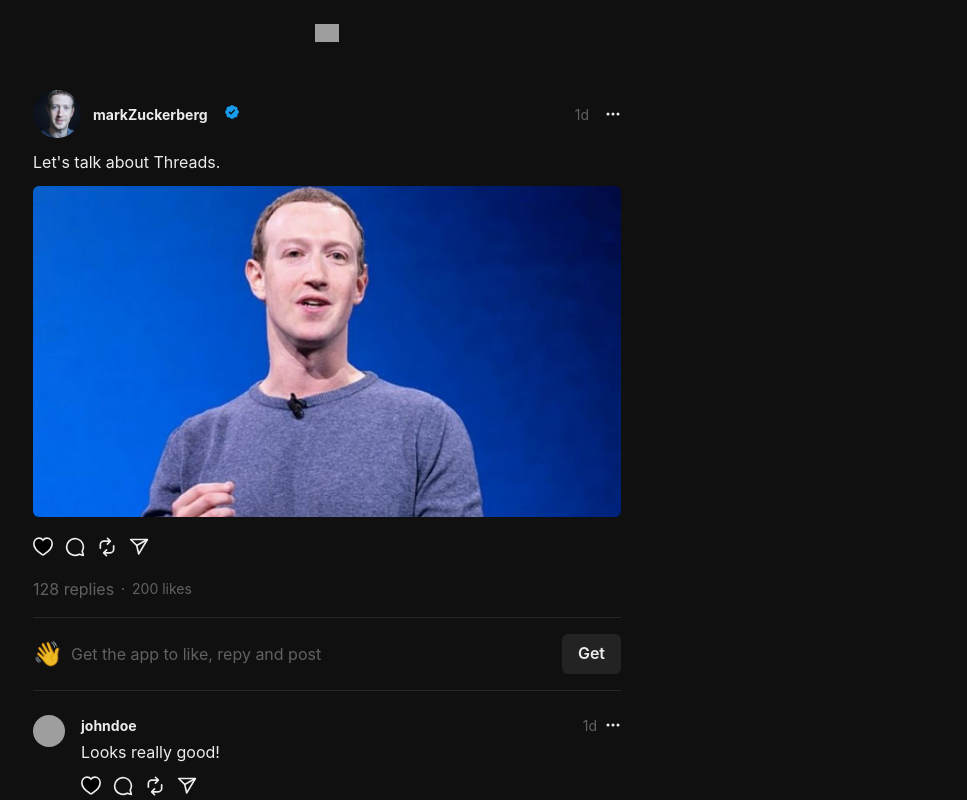
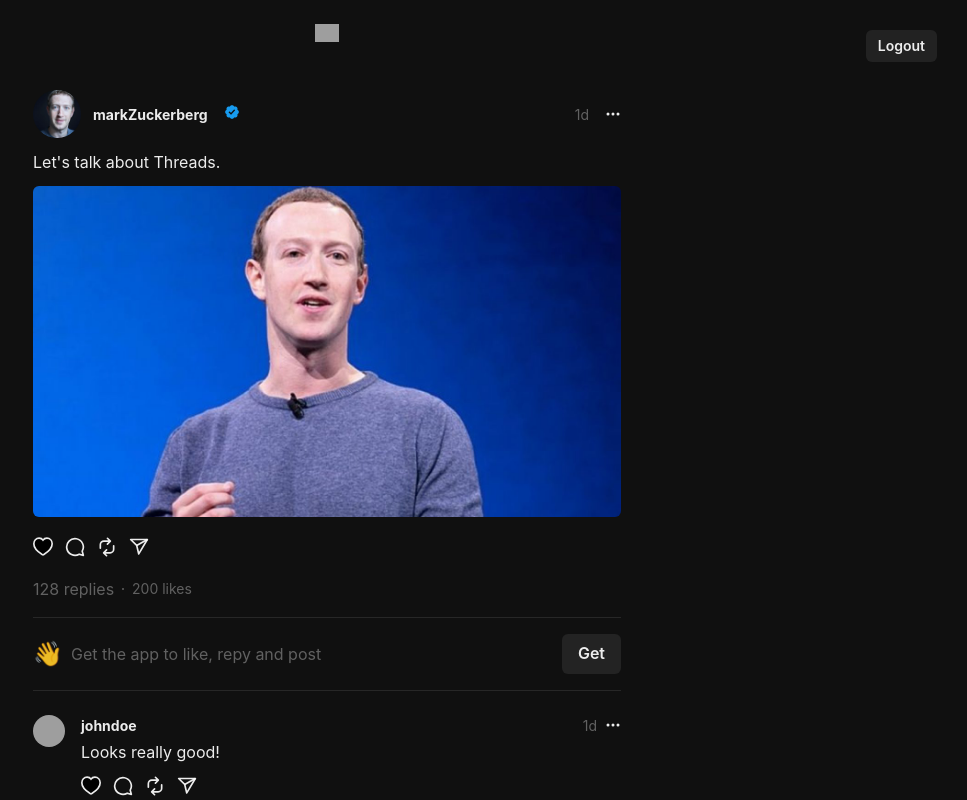
Before and after one commit to amisu-ctr/threadsclone-client, a React (Vite) app: page /markzuckerberg/post/1 in a window 1280 px wide. Shown: the top 800 px of the page, without its empty margins (313-1280 px from the left). Built offline with nearby package versions, Linux system fonts and the light colour scheme; sample sign-in values are in the browser's storage; grey boxes are pictures that could not be loaded.

Commit message:
logout button

```diff
--- a/src/App.jsx
+++ b/src/App.jsx
@@ -1,22 +1,27 @@
 import { Container } from "@chakra-ui/react";
-import { Route, Routes } from "react-router-dom";
+import { Navigate, Route, Routes } from "react-router-dom";
 import UserPage from "./pages/UserPage";
 import Header from "./components/Header";
 import PostPage from './pages/PostPage'
 import HomePage from "./pages/HomePage";
 import AuthPage from "./pages/AuthPage";
+import { useRecoilValue } from "recoil";
+import userAtom from "./atoms/userAtom";
+import LogoutButton from "./components/LogoutButton";
 
 function App() {
+  const user = useRecoilValue(userAtom)
   return (
     <Container maxW="620px">
       <Header />
       <Routes>
-        <Route path="/" element={<HomePage />} />
-        <Route path="/auth" element={<AuthPage />} />
+        <Route path="/" element={user ? <HomePage /> : <Navigate to='/auth' />} />
+        <Route path="/auth" element={!user ? <AuthPage /> : <Navigate to='/' />} />
 
         <Route path="/:username" element={<UserPage />} />
         <Route path="/:username/post/:pid" element={<PostPage />} />
       </Routes>
+      {user && <LogoutButton />}
     </Container>
   );
 }
--- /dev/null
+++ b/src/components/LogoutButton.jsx
@@ -0,0 +1,37 @@
+import {Button} from '@chakra-ui/button'
+import { useSetRecoilState } from 'recoil'
+import userAtom from '../atoms/userAtom'
+import useShowToast from '../hooks/useShowToast'
+
+const LogoutButton = () => {
+    const setUser = useSetRecoilState(userAtom)
+    const showToast = useShowToast()
+    const handleLogout = async () => {
+        try {
+            const res = fetch('http://localhost:3000/api/users/logout', {
+                method: 'POST',
+                headers: {
+                    "content-Type": "application/json",
+                },
+            })
+            const data = await (await res).json();
+            console.log(data);
+            if(data.error) {
+                showToast("Error", data.error, 'error')
+                return;
+            }
+
+            localStorage.removeItem("user-threads")
+            setUser(null)
+        } catch (error) {
+            console.log(error)
+        }
+    }
+    return (
+        <Button position={"fixed"} top={'30px'} right={'30px'} size={'sm'} onClick={handleLogout} >
+            Logout
+        </Button>
+    )
+}
+
+export default LogoutButton;
--- /dev/null
+++ b/src/hooks/useShowToast.js
@@ -0,0 +1,17 @@
+import {useToast} from "@chakra-ui/toast"
+
+const useShowToast = () => {
+    const toast = useToast()
+    const showToast = (title, description,status) => {
+        toast ({
+            title: title,
+            description: description,
+            status: status,
+            duration: 3000,
+            isClosable: true
+        })
+    }
+    return showToast
+}
+
+export default useShowToast
```
